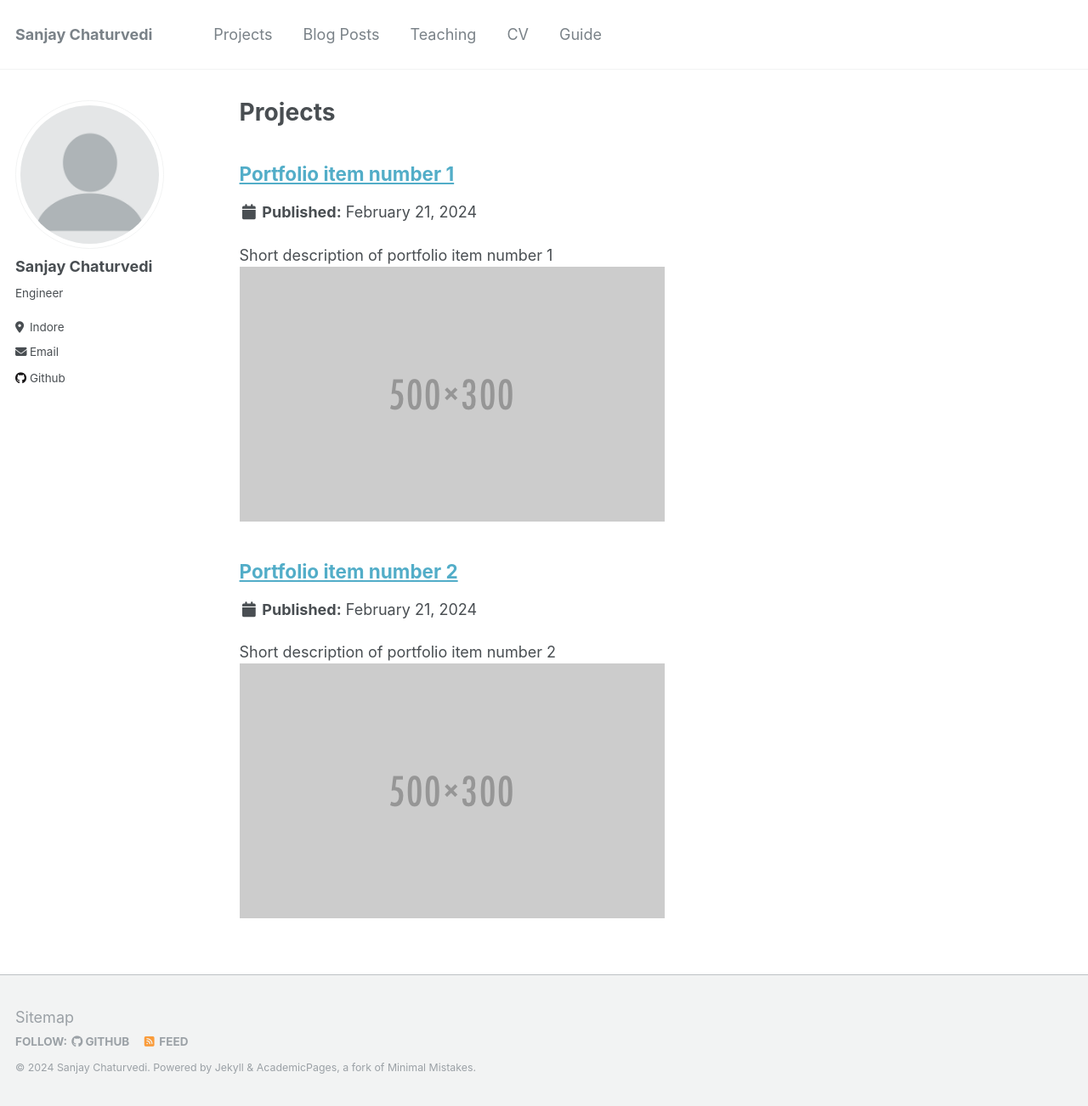
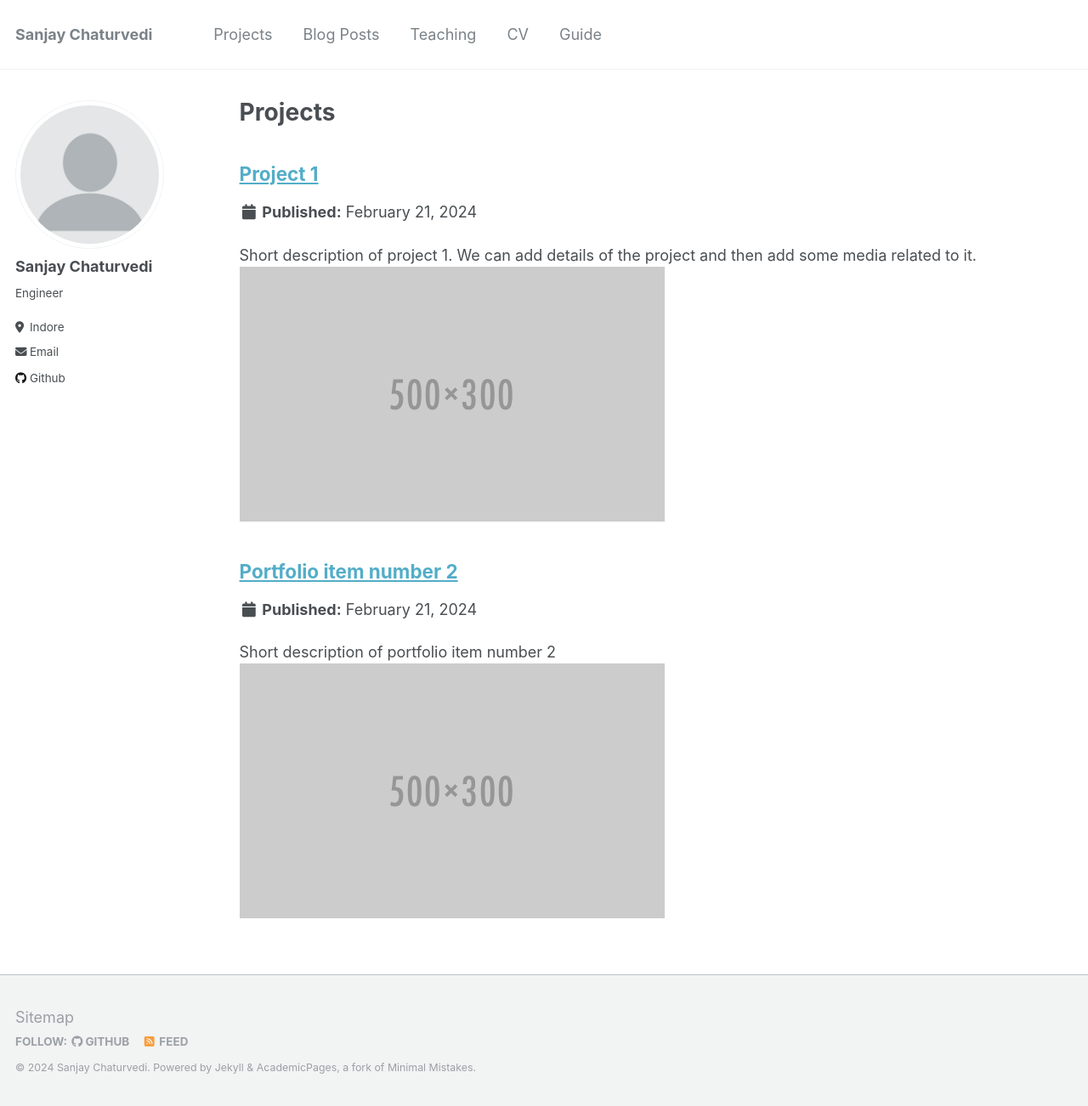
Before and after one commit to sanjay-ji/sanjay-ji.github.io, a Jekyll site: the page built from _pages/projects.html, in a window 1280 px wide and 1302 px high. Shown: the whole window at 85% size. Built offline with Jekyll 4.4.1, drawn with Linux system fonts in a browser that asks for light colours.

Commit message:
Update 2 in project1.md, name change to Project 1

```diff
--- a/_projects/project1.md
+++ b/_projects/project1.md
@@ -1,6 +1,7 @@
 ---
-title: "Portfolio item number 1"
-excerpt: "Short description of portfolio item number 1<br/><img src='/images/500x300.png'>"
+title: "Project 1"
+excerpt: "Short description of project 1.
+We can add details of the project and then add some media related to it. <br/><img src='/images/500x300.png'>"
 collection: projects
 ---
 
```
